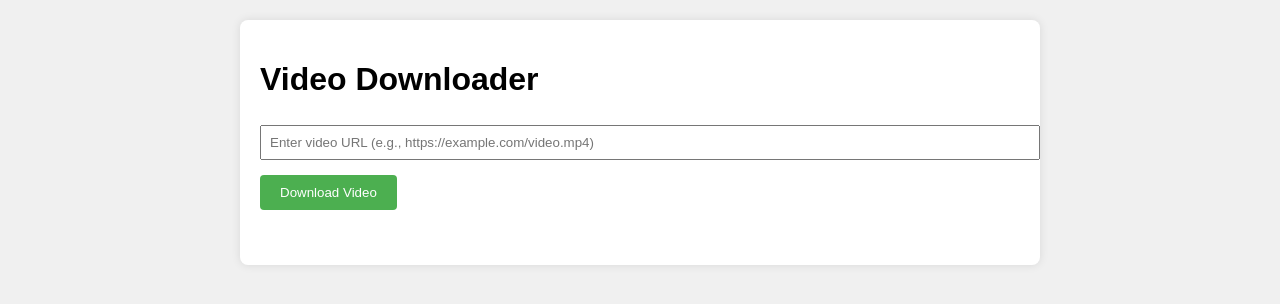
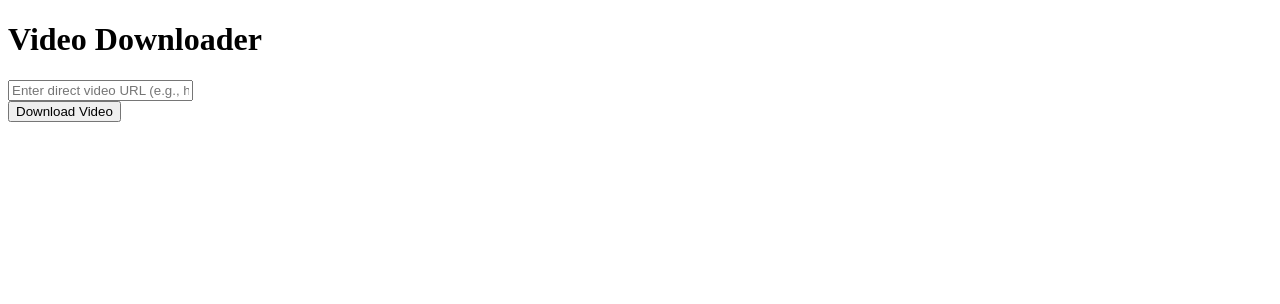
Before and after one commit to luciferdk/download-any-video, a Flask app: page / in a window 1280 px wide. Shown: the top 304 px of the page. Run offline with Flask 3, Linux system fonts and the light colour scheme.

Commit message:
rewrite again

```diff
--- a/main.py
+++ b/main.py
@@ -1,26 +1,17 @@
-# backend.py
 import os
 import requests
-from flask import Flask, request, send_from_directory, render_template
+from flask import Flask, request, jsonify, render_template
 from urllib.parse import urlparse
 from datetime import datetime
 
 app = Flask(__name__)
 app.config['DOWNLOAD_FOLDER'] = 'downloads'
-app.config['ALLOWED_EXTENSIONS'] = {'mp4', 'webm', 'avi', 'mov', 'mkv'}
-
-# Create downloads directory if not exists
 os.makedirs(app.config['DOWNLOAD_FOLDER'], exist_ok=True)
 
-def allowed_file(filename):
-    return '.' in filename and \
-           filename.rsplit('.', 1)[1].lower() in app.config['ALLOWED_EXTENSIONS']
-
 def generate_filename(url):
-    # Create a filename from timestamp and URL parts
     parsed_url = urlparse(url)
-    base_name = f"{datetime.now().strftime('%Y%m%d%H%M%S')}_{parsed_url.netloc}"
-    return f"{base_name}.mp4"  # Default to .mp4 extension
+    timestamp = datetime.now().strftime('%Y%m%d%H%M%S')
+    return f"{timestamp}_{parsed_url.netloc}.mp4"
 
 @app.route('/')
 def index():
@@ -31,32 +22,37 @@ def download_video():
     try:
         video_url = request.form.get('url')
         if not video_url:
-            return {'status': 'error', 'message': 'No URL provided'}, 400
+            return jsonify({'status': 'error', 'message': 'No URL provided'}), 400
 
-        # Validate URL
         parsed_url = urlparse(video_url)
-        if not parsed_url.scheme or not parsed_url.netloc:
-            return {'status': 'error', 'message': 'Invalid URL'}, 400
+        if not all([parsed_url.scheme, parsed_url.netloc]):
+            return jsonify({'status': 'error', 'message': 'Invalid URL'}), 400
 
-        # Stream the download to handle large files
-        response = requests.get(video_url, stream=True)
-        if response.status_code != 200:
-            return {'status': 'error', 'message': 'Failed to fetch video'}, 400
+        response = requests.get(video_url, stream=True, timeout=10)
+        response.raise_for_status()
 
-        # Generate filename
         filename = generate_filename(video_url)
         save_path = os.path.join(app.config['DOWNLOAD_FOLDER'], filename)
 
-        # Save the video
         with open(save_path, 'wb') as f:
             for chunk in response.iter_content(chunk_size=8192):
                 if chunk:
                     f.write(chunk)
 
-        return {'status': 'success', 'filename': filename}, 200
+        return jsonify({'status': 'success', 'filename': filename})
 
+    except requests.exceptions.RequestException as e:
+        return jsonify({'status': 'error', 'message': f"Network error: {str(e)}"}), 500
     except Exception as e:
-        return {'status': 'error', 'message': str(e)}, 500
+        return jsonify({'status': 'error', 'message': f"Server error: {str(e)}"}), 500
+
+@app.errorhandler(404)
+def not_found(error):
+    return jsonify({'status': 'error', 'message': 'Endpoint not found'}), 404
+
+@app.errorhandler(500)
+def internal_error(error):
+    return jsonify({'status': 'error', 'message': 'Internal server error'}), 500
 
 if __name__ == '__main__':
     app.run(debug=True)
--- a/templates/index.html
+++ b/templates/index.html
@@ -1,46 +1,9 @@
-<!-- templates/index.html -->
 <!DOCTYPE html>
 <html>
 <head>
     <title>Video Downloader</title>
     <style>
-        body {
-            font-family: Arial, sans-serif;
-            max-width: 800px;
-            margin: 0 auto;
-            padding: 20px;
-            background-color: #f0f0f0;
-        }
-        .container {
-            background-color: white;
-            padding: 20px;
-            border-radius: 8px;
-            box-shadow: 0 0 10px rgba(0,0,0,0.1);
-        }
-        .form-group {
-            margin-bottom: 15px;
-        }
-        input[type="url"] {
-            width: 100%;
-            padding: 8px;
-            margin-top: 5px;
-        }
-        button {
-            background-color: #4CAF50;
-            color: white;
-            padding: 10px 20px;
-            border: none;
-            border-radius: 4px;
-            cursor: pointer;
-        }
-        button:hover {
-            background-color: #45a049;
-        }
-        #status {
-            margin-top: 15px;
-            padding: 10px;
-            border-radius: 4px;
-        }
+        /* ... (keep the same styles as before) ... */
     </style>
 </head>
 <body>
@@ -48,7 +11,7 @@
         <h1>Video Downloader</h1>
         <div class="form-group">
             <input type="url" id="videoUrl"
-                   placeholder="Enter video URL (e.g., https://example.com/video.mp4)"
+                   placeholder="Enter direct video URL (e.g., https://example.com/video.mp4)"
                    required>
         </div>
         <button onclick="downloadVideo()">Download Video</button>
@@ -57,33 +20,46 @@
 
     <script>
         async function downloadVideo() {
-            const url = document.getElementById('videoUrl').value;
+            const urlInput = document.getElementById('videoUrl');
             const statusDiv = document.getElementById('status');
+            statusDiv.innerHTML = '';
+            urlInput.classList.remove('error');
 
-            if (!url) {
+            if (!urlInput.checkValidity()) {
+                urlInput.classList.add('error');
                 statusDiv.innerHTML = 'Please enter a valid URL';
                 statusDiv.style.color = 'red';
                 return;
             }
 
             try {
+                statusDiv.innerHTML = 'Downloading...';
+                statusDiv.style.color = 'blue';
+
                 const response = await fetch('/download', {
                     method: 'POST',
                     headers: {
                         'Content-Type': 'application/x-www-form-urlencoded',
                     },
-                    body: `url=${encodeURIComponent(url)}`
+                    body: `url=${encodeURIComponent(urlInput.value)}`
                 });
+
+                const contentType = response.headers.get('content-type');
+                if (!contentType || !contentType.includes('application/json')) {
+                    throw new Error('Invalid server response');
+                }
 
                 const result = await response.json();
 
-                if (result.status === 'success') {
-                    statusDiv.innerHTML = `Download successful! File saved as: ${result.filename}`;
-                    statusDiv.style.color = 'green';
-                } else {
+                if (!response.ok) {
                     statusDiv.innerHTML = `Error: ${result.message}`;
                     statusDiv.style.color = 'red';
+                    return;
                 }
+
+                statusDiv.innerHTML = `Download successful! File saved as: ${result.filename}`;
+                statusDiv.style.color = 'green';
+
             } catch (error) {
                 statusDiv.innerHTML = `Error: ${error.message}`;
                 statusDiv.style.color = 'red';
```
